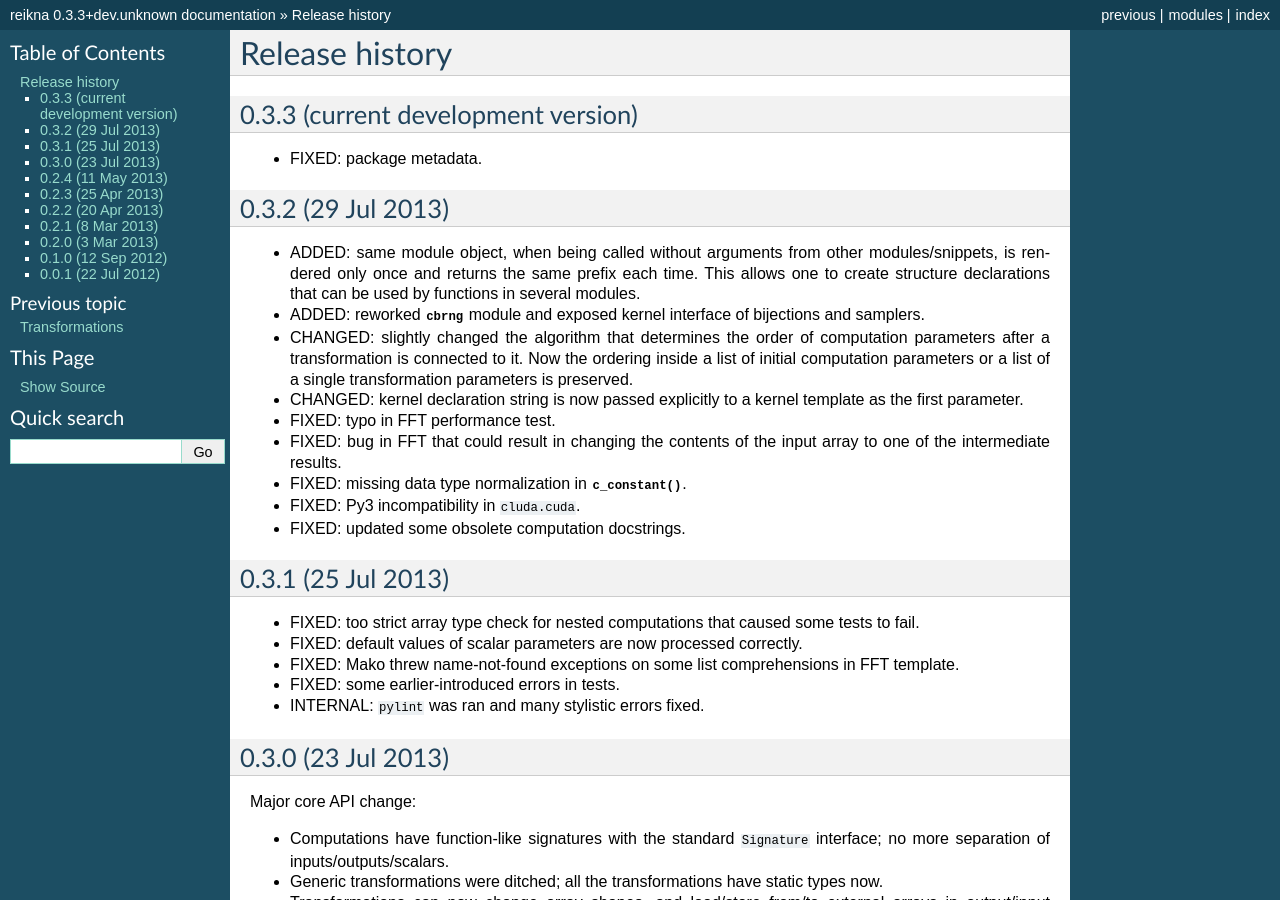
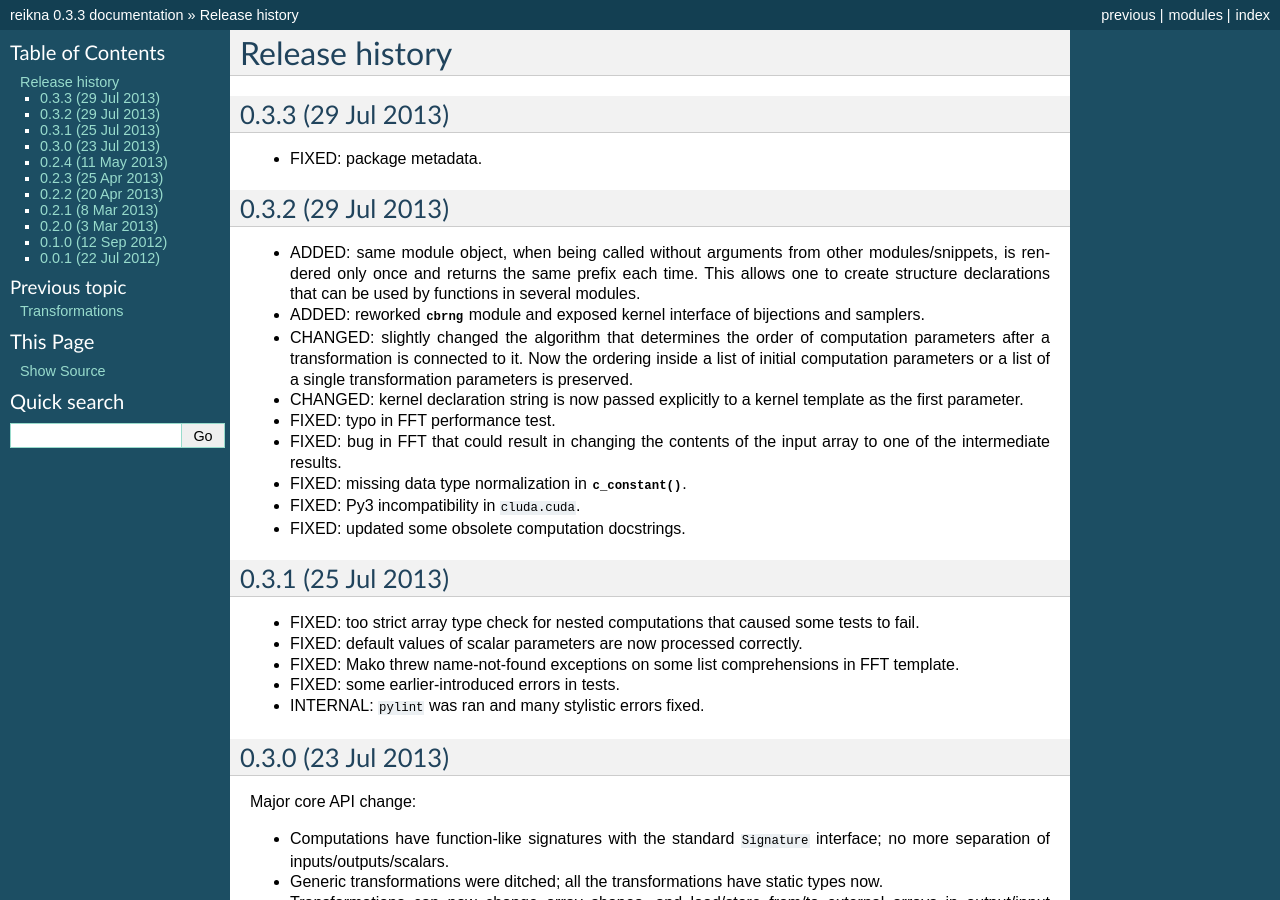
Before and after one commit to fjarri/reikna, a Sphinx documentation site: the page built from doc/source/history.rst, in a window 1280 px wide and 900 px high. Built offline with Sphinx 7.4.7, drawn with Linux system fonts in a browser that asks for light colours; some of the changed text lies outside the part shown.

```diff
--- a/doc/source/history.rst
+++ b/doc/source/history.rst
@@ -3,8 +3,8 @@ Release history
 ***************
 
 
-0.3.3 (current development version)
-===================================
+0.3.3 (29 Jul 2013)
+===================
 
 * FIXED: package metadata.
 
--- a/setup.py
+++ b/setup.py
@@ -87,7 +87,7 @@ release = {released}
 '''
 
     VERSION = (0, 3, 3)
-    RELEASED = False
+    RELEASED = True
 
     version_str = '%d.%d.%d' % VERSION
     full_version_str = version_str
```
